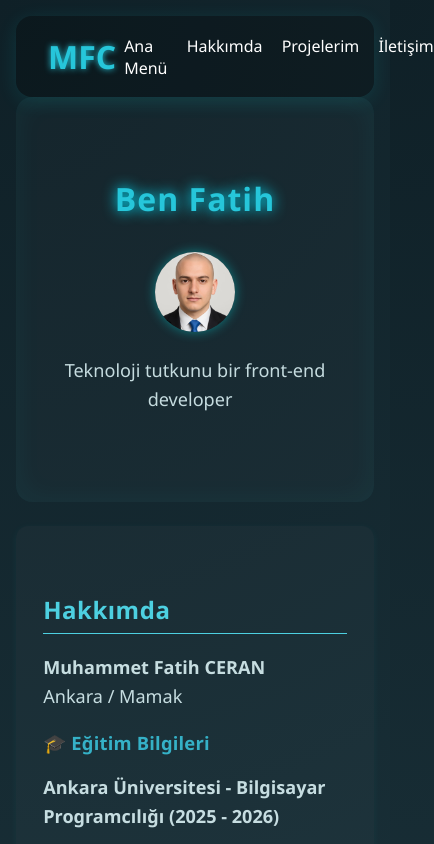
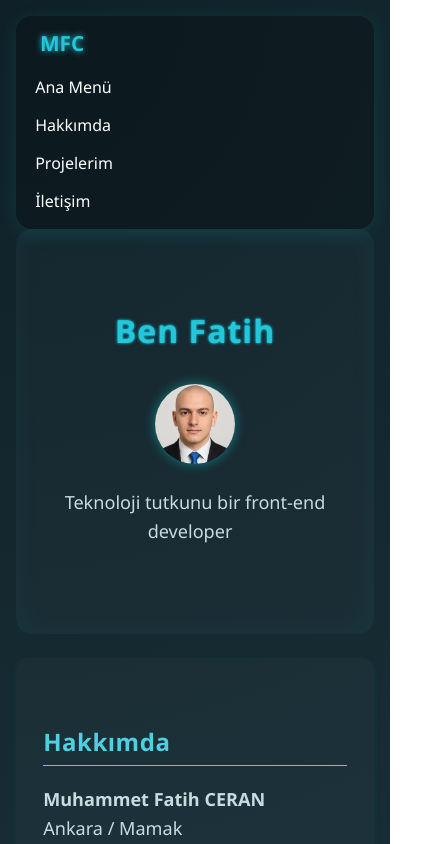
Before and after one commit to Erroberer/portfolio-site, a React (Vite) app: page / in a window 390 px wide. Shown: the top 844 px of the page, 434 px wide, since content can reach past the window. Built offline with nearby package versions, Linux system fonts and the light colour scheme.

Commit message:
before the animation

```diff
--- a/src/App.css
+++ b/src/App.css
@@ -24,6 +24,25 @@ body {
   background: rgba(0, 0, 0, 0.25);
   border-radius: 16px;
   box-shadow: 0 4px 20px rgba(0, 255, 255, 0.1);
+  transition: all 0.3s cubic-bezier(0.4, 0, 0.2, 1);
+}
+
+.navbar.shrinked {
+  padding: 0.3rem 1.2rem;
+  background: rgba(0, 0, 0, 0.33);
+  box-shadow: 0 2px 10px rgba(0, 255, 255, 0.12);
+}
+
+.navbar.shrinked .logo {
+  font-size: 1.3rem;
+  padding: 0.08rem 0.3rem;
+  transition: font-size 0.3s, padding 0.3s;
+}
+
+.navbar.shrinked .nav-links a {
+  font-size: 0.97rem;
+  padding-bottom: 2px;
+  transition: font-size 0.25s, padding 0.3s;
 }
 
 .logo {
@@ -42,7 +61,7 @@ body {
   box-shadow: 0 0 20px #00e5ff, 0 0 40px #26c6da;
   transform: scale(1.2);
   text-shadow: 0 0 12px #00e5ffa4;
-  background-color:#00e5ffab ;
+  background-color: #00e5ffab;
   color: black;
 }
 
@@ -97,7 +116,8 @@ body {
   align-items: center;
   justify-content: center;
   gap: 2rem;
-  flex-wrap: wrap; /* mobilde alta geçer */
+  flex-wrap: wrap;
+  /* mobilde alta geçer */
   margin-bottom: 1.5rem;
 }
 
@@ -105,11 +125,20 @@ body {
   font-size: 3rem;
   font-weight: 900;
   color: #26c6da;
-  text-shadow: 0 0 14px #00e5ff;
+  text-shadow: 0 0 3px #00e5ff;
   margin-bottom: 0.5em;
   margin-top: 0;
   letter-spacing: 1px;
+  transition: ease 0.2s;
 }
+
+.hero-flex h1:hover {
+
+  color: #20cde4;
+  text-shadow: 0 0 10px #00e5ff;
+
+}
+
 h2 {
   font-size: 2rem;
   color: #26c6da;
@@ -120,6 +149,7 @@ h2 {
   font-weight: 700;
   letter-spacing: 0.5px;
 }
+
 h3 {
   font-size: 1.15rem;
   color: #35b1c7;
@@ -128,10 +158,12 @@ h3 {
   font-weight: 700;
   letter-spacing: 0.2px;
 }
+
 section ul {
   padding-left: 1.1rem;
   margin-bottom: 1.2rem;
 }
+
 .hero-avatar-side {
   width: 100px;
   height: 100px;
@@ -153,6 +185,7 @@ section ul {
   min-height: 1.5rem;
   /* yazı değişince zıplamaması için */
 }
+
 .hero-desc,
 section p,
 section li {
@@ -162,15 +195,18 @@ section li {
   margin-bottom: 0.5rem;
   line-height: 1.6;
 }
+
 @media (max-width: 600px) {
   .hero-flex {
     flex-direction: column;
     gap: 1rem;
   }
+
   .hero-avatar-side {
     width: 80px;
     height: 80px;
   }
+
   .hero-flex h1 {
     font-size: 2rem;
   }
@@ -203,7 +239,7 @@ section li {
 section {
   margin-top: 1.5rem;
   padding: 1.7rem;
-  background-color: rgba(255,255,255,0.025);
+  background-color: rgba(255, 255, 255, 0.025);
   border-radius: 12px;
   box-shadow: 0 2px 8px rgba(0, 255, 255, 0.05);
   transition: all 0.3s ease;
@@ -265,3 +301,32 @@ a:hover {
   min-width: 170px;
   text-align: left;
 }
+
+
+
+/**/
+@media (max-width: 600px) {
+  .navbar {
+    flex-direction: column;
+    align-items: flex-start;
+    padding: 0.6rem 1rem;
+  }
+  .logo {
+    margin-bottom: 0.7rem;
+    font-size: 1.3rem;
+  }
+  .nav-links {
+    flex-direction: column;
+    width: 100%;
+    gap: 0.2rem;
+  }
+  .nav-links li {
+    margin-bottom: 0.2rem;
+  }
+  .nav-links a {
+    font-size: 1rem;
+    padding: 0.3rem 0.2rem;
+    display: block;
+    width: 100%;
+  }
+}
--- a/src/App.jsx
+++ b/src/App.jsx
@@ -1,11 +1,29 @@
-import React from 'react';
+
+import React, { useState, useEffect } from 'react';
 import './App.css';
 import { TypeAnimation } from 'react-type-animation';
 
 const App = () => {
+  const [showScrollTop, setShowScrollTop] = useState(false);
+  const [shrinkNav, setShrinkNav] = useState(false);
+  useEffect(() => {
+    const handleScroll = () => {
+      setShowScrollTop(window.scrollY > 250); // 250px aşağı inince göster
+    };
+    window.addEventListener("scroll", handleScroll);
+    return () => window.removeEventListener("scroll", handleScroll);
+  }, []);
+  useEffect(() => {
+    const handleScroll = () => {
+      setShrinkNav(window.scrollY > 60); // 60 pikselden fazla scroll varsa true yap
+    };
+    window.addEventListener('scroll', handleScroll);
+    return () => window.removeEventListener('scroll', handleScroll); // Temizlik
+  }, []);
+
   return (
     <div className="app-container">
-      <header className="navbar">
+      <header className={`navbar${shrinkNav ? ' shrinked' : ''}`}>
         <div className="logo">MFC</div>
         <nav>
           <ul className="nav-links">
@@ -96,12 +114,21 @@ const App = () => {
           <p>LinkedIn: <a href="https://www.linkedin.com/in/fatih-ceran-04890831b/">fatih-ceran</a></p>
         </section>
       </main>
-
+      {
+        showScrollTop && (
+          <button className="scroll-to-top" onClick={() => window.scrollTo({ top: 0, behavior: "smooth" })}>
+            ⬆️
+          </button>
+        )
+      }
       <footer className="footer">
         <p>&copy; 2025 Muhammet Fatih CERAN. Tüm hakları saklıdır.</p>
       </footer>
+
     </div>
+
   );
+
 };
 
 export default App;
```
